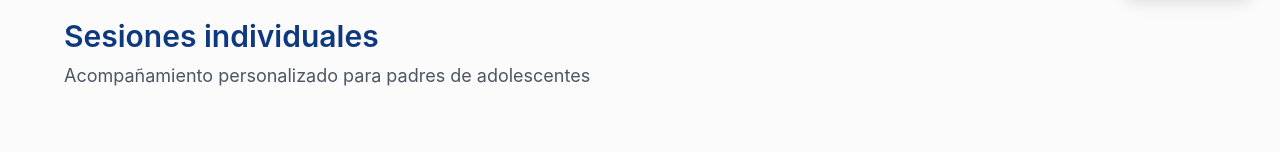
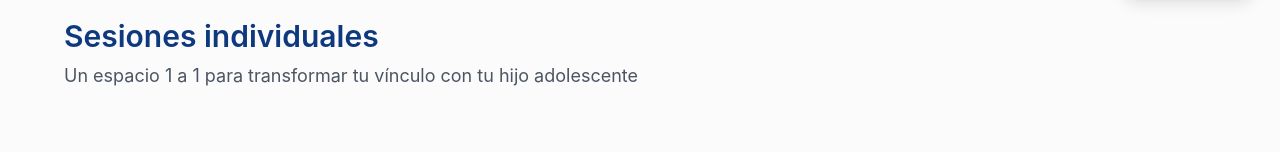
Before and after one commit to sekigan98/dram-adolescentes, a Next.js app: page / in a window 1280 px wide. Shown: the part 780-932 px from the top of the page. Built offline with nearby package versions, Linux system fonts and the light colour scheme.

Commit message:
Update page.tsx

```diff
--- a/app/page.tsx
+++ b/app/page.tsx
@@ -14,10 +14,11 @@ export default function HomePage() {
 <Section
   id="sesiones"
   title="Sesiones individuales"
-        subtitle="Acompañamiento personalizado para padres de adolescentes"
+  subtitle="Un espacio 1 a 1 para transformar tu vínculo con tu hijo adolescente"
 >
   <Benefits />
 </Section>
+
 
       <Section
         id="talleres"
```
Lines whose indentation alone changed are shown as unchanged.
